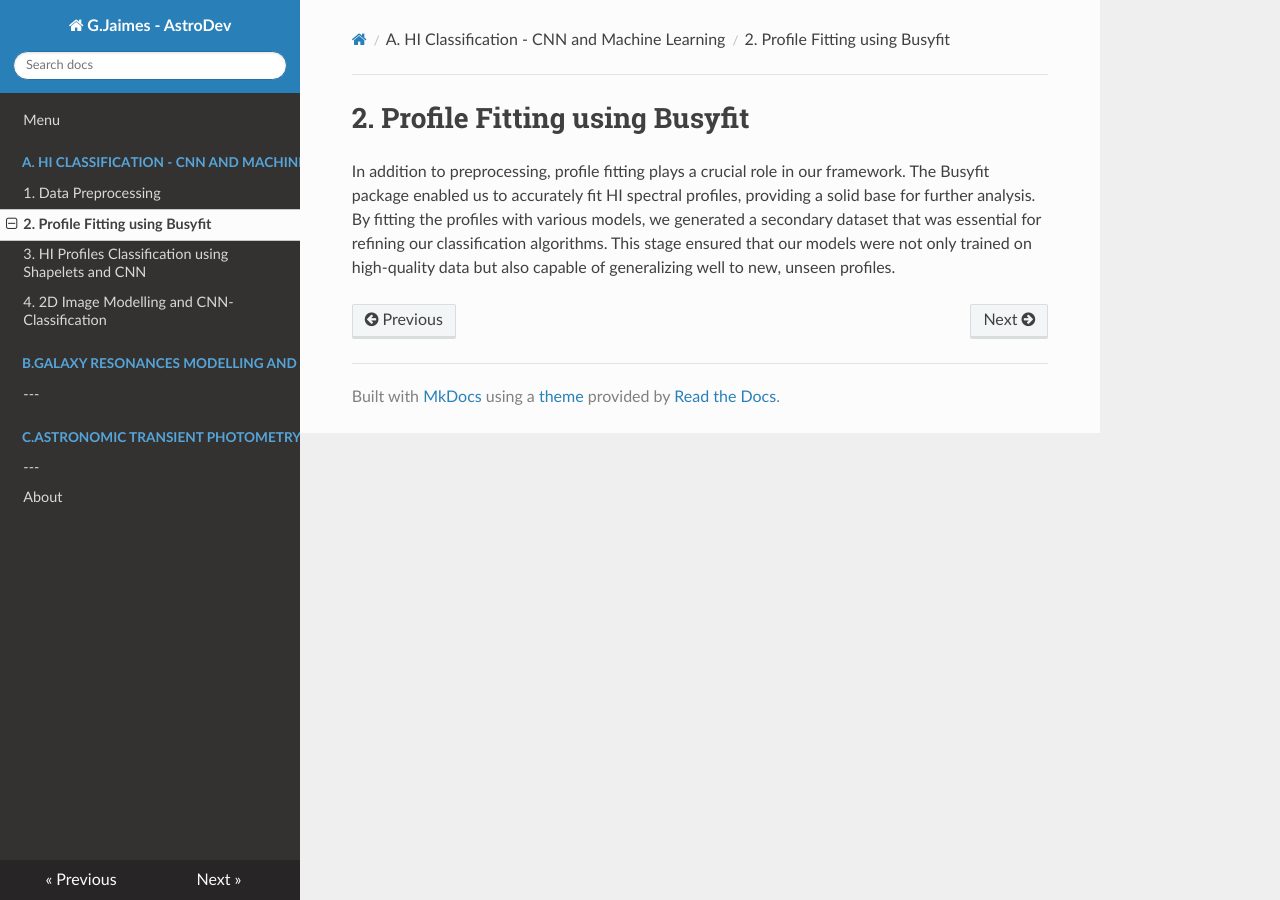
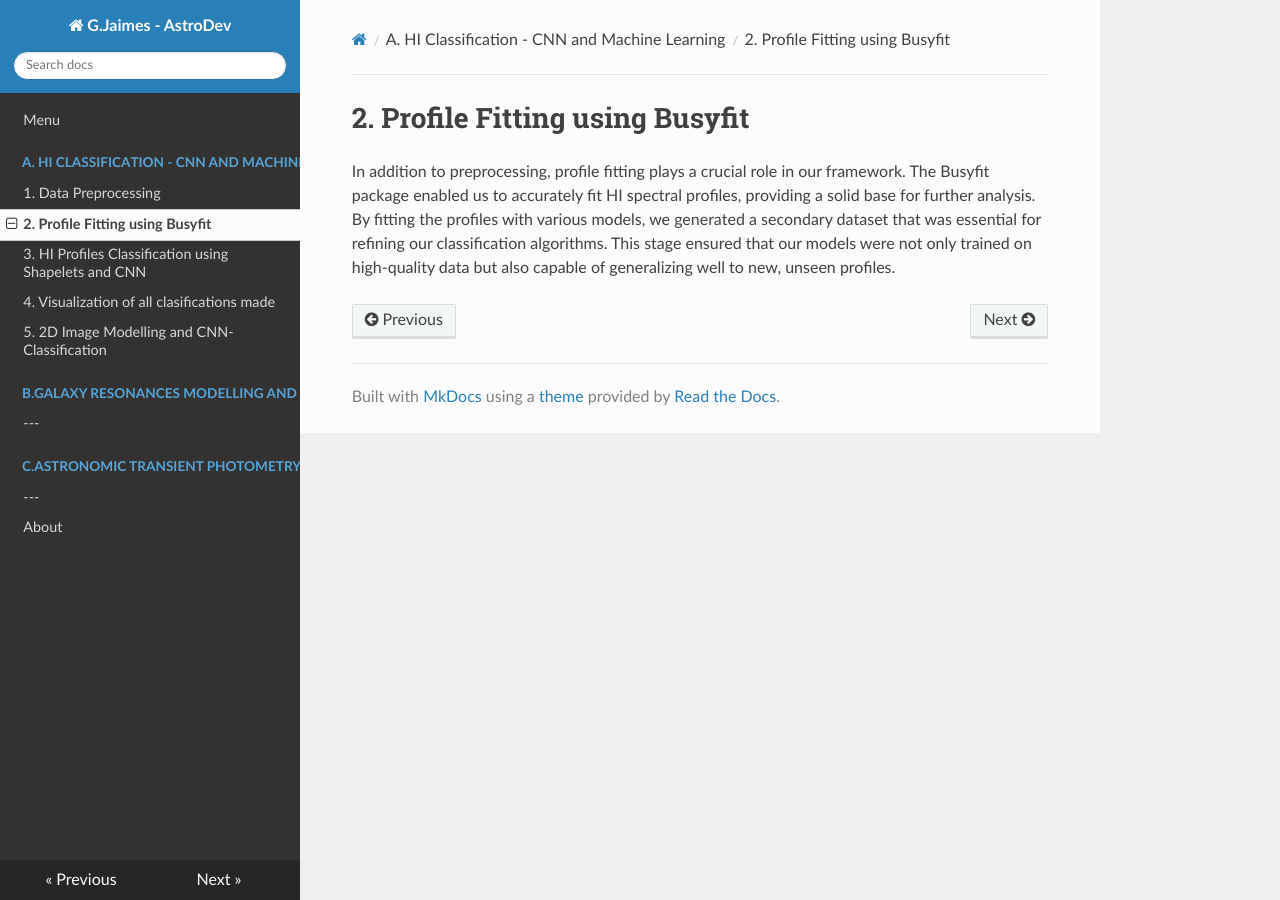
Before and after one commit to gabojaimesillanes/g.jaimes.illanes, an MkDocs documentation site: the page built from docs/2.HI_class.md, in a window 1280 px wide. Built offline with MkDocs 1.6.1, drawn with Linux system fonts in a browser that asks for light colours; nearby versions of some CDN libraries.

Commit message:
Mensaje descriptivo de lo que se ha cambiado

```diff
--- a/mkdocs.yml
+++ b/mkdocs.yml
@@ -6,7 +6,8 @@ nav:
     - 1. Data Preprocessing: '1.HI_class.md'
     - 2. Profile Fitting using Busyfit: '2.HI_class.md'
     - 3. HI Profiles Classification using Shapelets and CNN: '3.HI_class.md'
-    - 4. 2D Image Modelling and CNN-Classification: '4.HI_class.md'
+    - 4. Visualization of all clasifications made: 4. Vis_HI_Class
+    - 5. 2D Image Modelling and CNN-Classification: '5.HI_class.md'
   - 'B.Galaxy Resonances Modelling and Analysis':
     - ---: '1.HI_class_t.md'
   - 'C.Astronomic Transient Photometry - BVO Project (Phototulis)':
```
